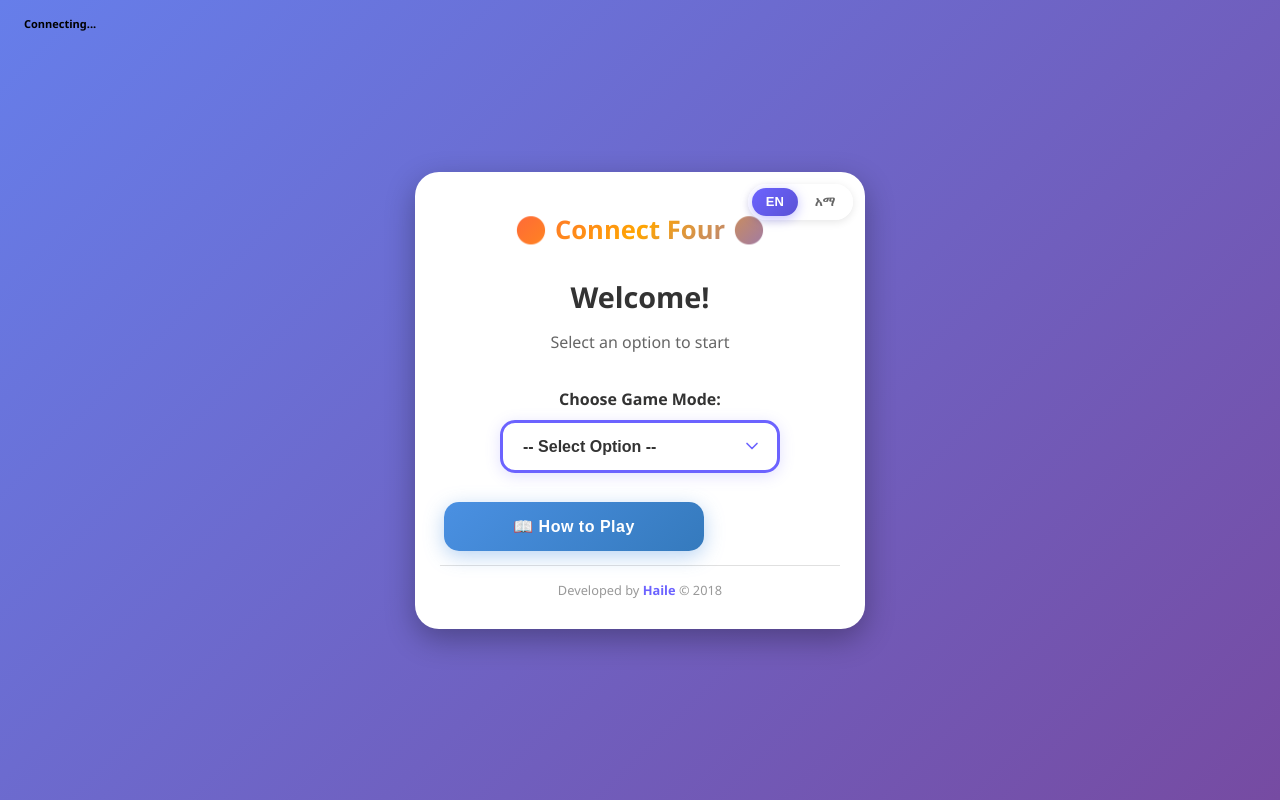
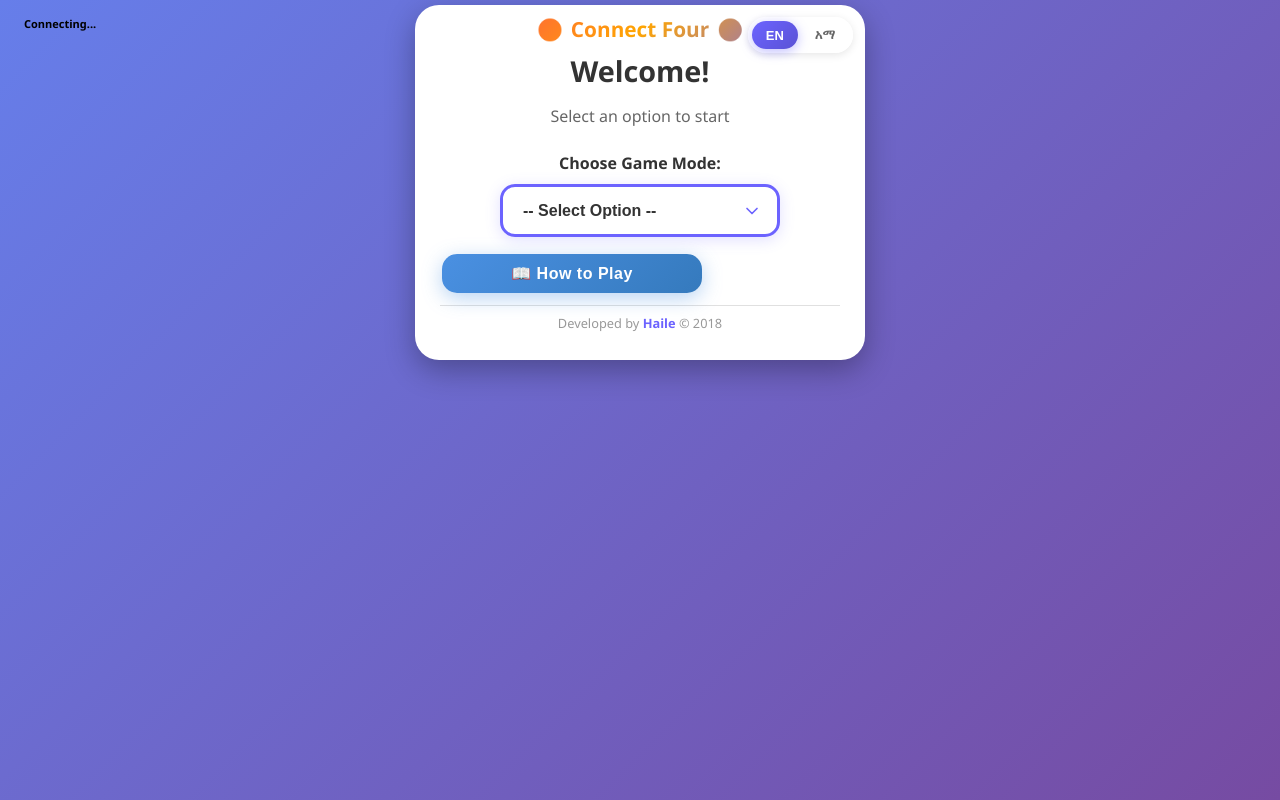
Before and after one commit to Haile-Kefle-cs/Real-time-multiplayer-Connect-Four-game, a website: page public/index.html in a window 1280 px wide. Drawn offline with nearby package versions, Linux system fonts and the light colour scheme; no server answers.

Commit message:
style.css

```diff
--- a/public/style.css
+++ b/public/style.css
@@ -1,3 +1,6 @@
+
+
+
 * {
     margin: 0;
     padding: 0;
@@ -1349,3 +1352,40 @@ body {
     :root { --board-max-width: 320px; }
     .container { max-width: 450px; min-height: auto; padding: 25px; }
 }
+/* Add these at the end of your style.css */
+body {
+    align-items: flex-start !important;
+    padding-top: 5px !important;
+}
+
+.container {
+    padding-top: 10px !important;
+}
+
+.game-title {
+    margin-top: 0 !important;
+    margin-bottom: 8px !important;
+    font-size: 1.3em !important;
+}
+
+.menu-content {
+    justify-content: flex-start !important;
+    padding-top: 0 !important;
+}
+
+.screen {
+    padding: 0 !important;
+}
+
+.mode-selector {
+    margin: 5px 0 !important;
+}
+
+.btn {
+    padding: 10px 18px !important;
+    margin: 2px !important;
+}
+
+.footer {
+    padding: 8px 10px 3px !important;
+}
```
